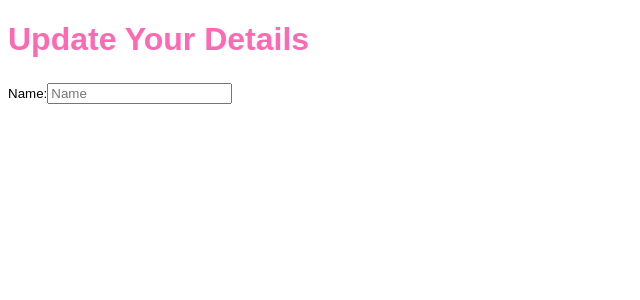
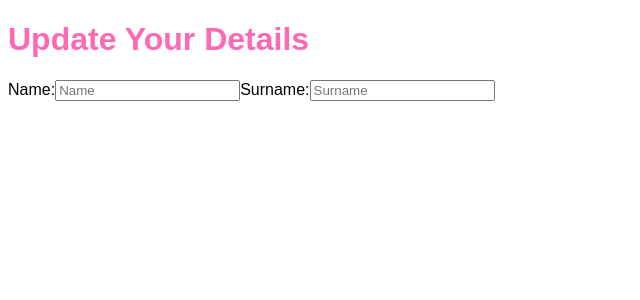
Before and after one commit to Ashiqr/Generic-Form, a React app: page / in a window 1280 px wide. Shown: the top 300 px of the page, without its empty margins (0-640 px from the left). Built offline with nearby package versions, Linux system fonts and the light colour scheme; the HTML template or start-up script is replaced by a standard one.

Commit message:
one input working

```diff
--- a/src/Components/Form.js
+++ b/src/Components/Form.js
@@ -4,8 +4,12 @@
 import React from 'react';
 import Name from './Name';
 
-const Form = () => <sub>
-    <Name/>
-</sub>
+const Form = () => {return (
+    <React.Fragment>
+        <Name title='Name' max='15' required='1'/>
+        <Name title='Surname' max='5' required='0'/>
+    </React.Fragment>
+    )};
+
 
 export default Form
--- a/src/Components/Name.js
+++ b/src/Components/Name.js
@@ -1,10 +1,13 @@
 import React from 'react';
 
-const Name = () => {return (
-    <React.Fragment>
-        <span>Name:</span>
-        <input type='text' placeholder='Name'></input>
-    </React.Fragment>
-    )};
+const  Name = (data) => {
+    return (
+        <React.Fragment>
+            <span>{data.title}:</span>
+            <input type='text' placeholder={data.title} maxLength={Number(data.max)} required={data.required}></input>
+
+        </React.Fragment>
+    )
+};
 
 export default Name;
```
Also changed, not shown: 2 other files (tests, documents, lock files or other folders).
